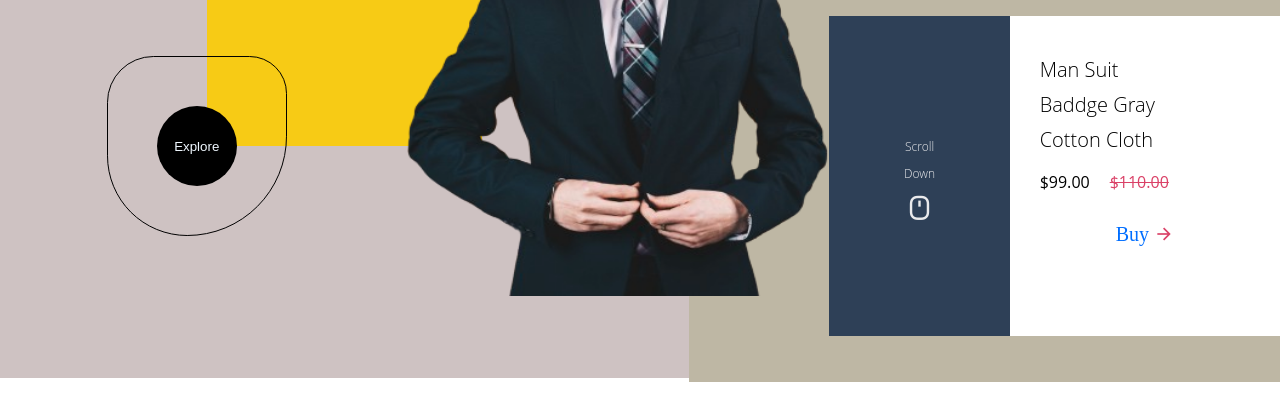
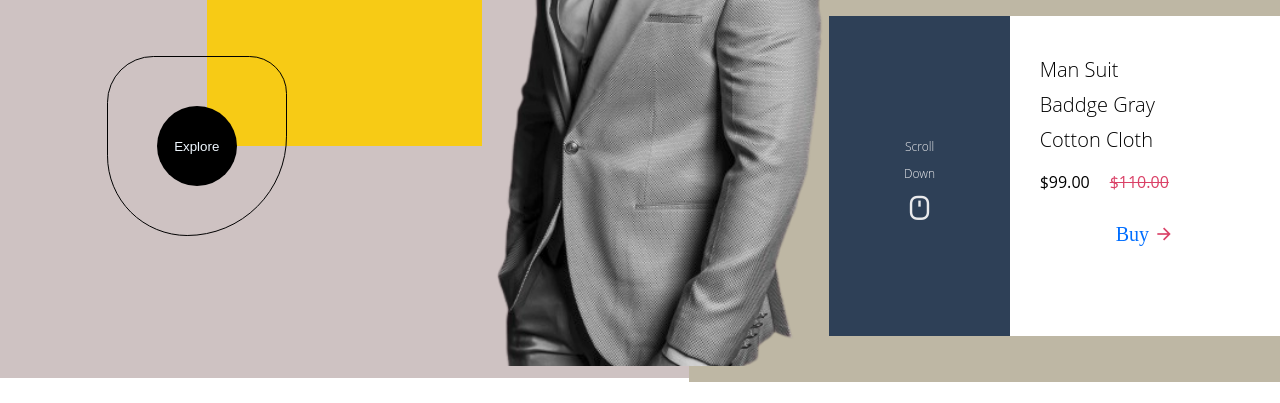
Before and after one commit to sulaiman0313/Clothing-Brand, a plain HTML site: page index.html in a window 1280 px wide. Shown: the part 407-810 px from the top of the page. Drawn offline with nearby package versions, Linux system fonts and the light colour scheme.

Commit message:
position problem

```diff
--- a/index.html
+++ b/index.html
@@ -43,7 +43,7 @@
             </div>
            </div>
            <div class="right">
-            <img src="redd-f-v6771a4avV4-unsplash-removebg-preview.png" alt="">
+            <img src="hamid-tajik-1Gj1g37MgKg-unsplash-removebg-preview.png" alt="">
             <div class="search">
                 <input type="search" placeholder="search">
                 <a href="#"><i class="ri-search-line"></i></a>
--- a/style.css
+++ b/style.css
@@ -89,7 +89,7 @@ span{
     margin-left: -300px;
     height: 700px;
     width: 500px;
-    margin-top: -70px;
+
 }
 .blank h2{
     margin-top: 50px;
@@ -179,6 +179,7 @@ span{
     justify-content: center;
     border-radius: 10px;
     transition: all 0.4s ease-in-out;
+
 }
 .login a {
     font-size: 30px;
@@ -193,6 +194,7 @@ span{
 }
 .man-hoody{
     margin-top: 160px;
+
 }
 .top-texts{
     /* border: 1px solid; */
@@ -334,4 +336,5 @@ span{
 }
 .view .ri-arrow-right-line{
     color: #DA4167;
+    cursor: pointer;
 }
```
Also changed, not shown: hamid-tajik-1Gj1g37MgKg-unsplash-removebg-preview.png (added).
